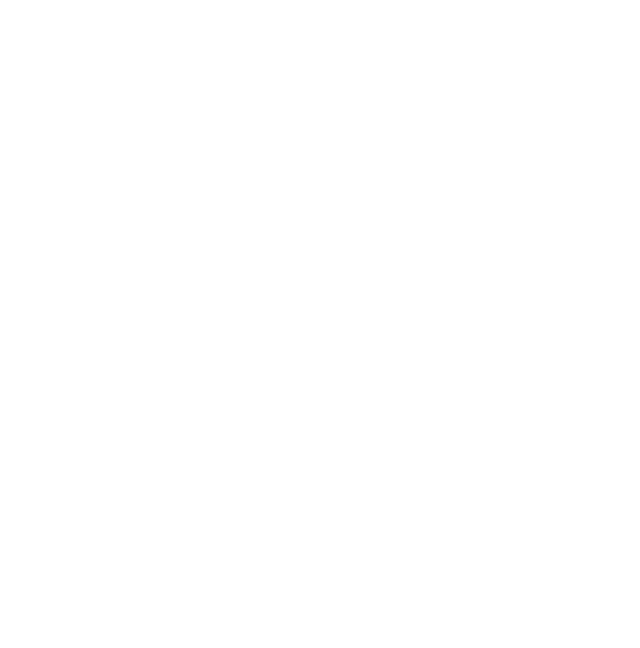
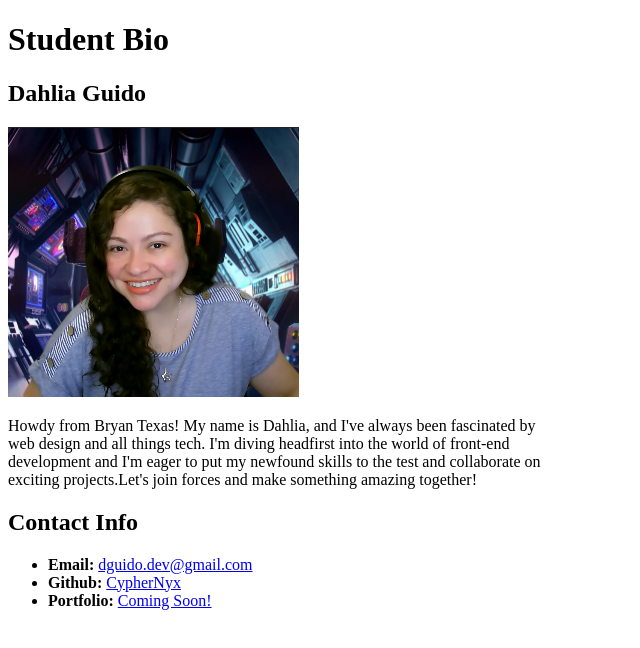
Before and after one commit to CypherNyx/HTML-Simple-landing-page, a plain HTML site: page index.html in a window 1280 px wide. Shown: the whole page, without its empty margins (0-640 px from the left). Drawn offline with Linux system fonts and the light colour scheme.

Commit message:
Added content for student Bio

```diff
--- a/index.html
+++ b/index.html
@@ -1,9 +1,50 @@
 <!DOCTYPE html>
-<html lang="en">
+<html lang="en-US">
   <head>
     <meta charset="UTF-8" />
-    <meta name="viewport" content="width=device-width, initial-scale=1.0" />
-    <title>Document</title>
+    <title>Student Bio</title>
   </head>
-  <body></body>
+
+  <body>
+    <!-- TODO: Write Your Code Below-->
+    <header>
+      <h1>Student Bio</h1>
+    </header>
+    <section class="biopic">
+      <h2>Dahlia Guido</h2>
+
+      <img
+        src="./assets/Dahlia_screenshot.png"
+        alt="Profile picture of Dahlia Guido"
+      />
+
+      <p style="width: 550px">
+        Howdy from Bryan Texas! My name is Dahlia, and I've always been
+        fascinated by web design and all things tech. I'm diving headfirst into
+        the world of front-end development and I'm eager to put my newfound
+        skills to the test and collaborate on exciting projects.Let's join
+        forces and make something amazing together!
+      </p>
+    </section>
+    <section>
+      <h2>Contact Info</h2>
+
+      <ul>
+        <li>
+          <strong>Email: </strong
+          ><a href="mailto: dguido.dev@gmail.com">dguido.dev@gmail.com</a>
+        </li>
+        <li>
+          <strong>Github:</strong>
+          <a
+            href="https://github.com/CypherNyx"
+            title="Dahlia's Github"
+            target="_blank"
+            >CypherNyx</a
+          >
+        </li>
+        <li><strong>Portfolio:</strong> <a href="#">Coming Soon!</a></li>
+      </ul>
+    </section>
+  </body>
 </html>
```
Also changed, not shown: assets/Dahlia_screenshot.png (added).
